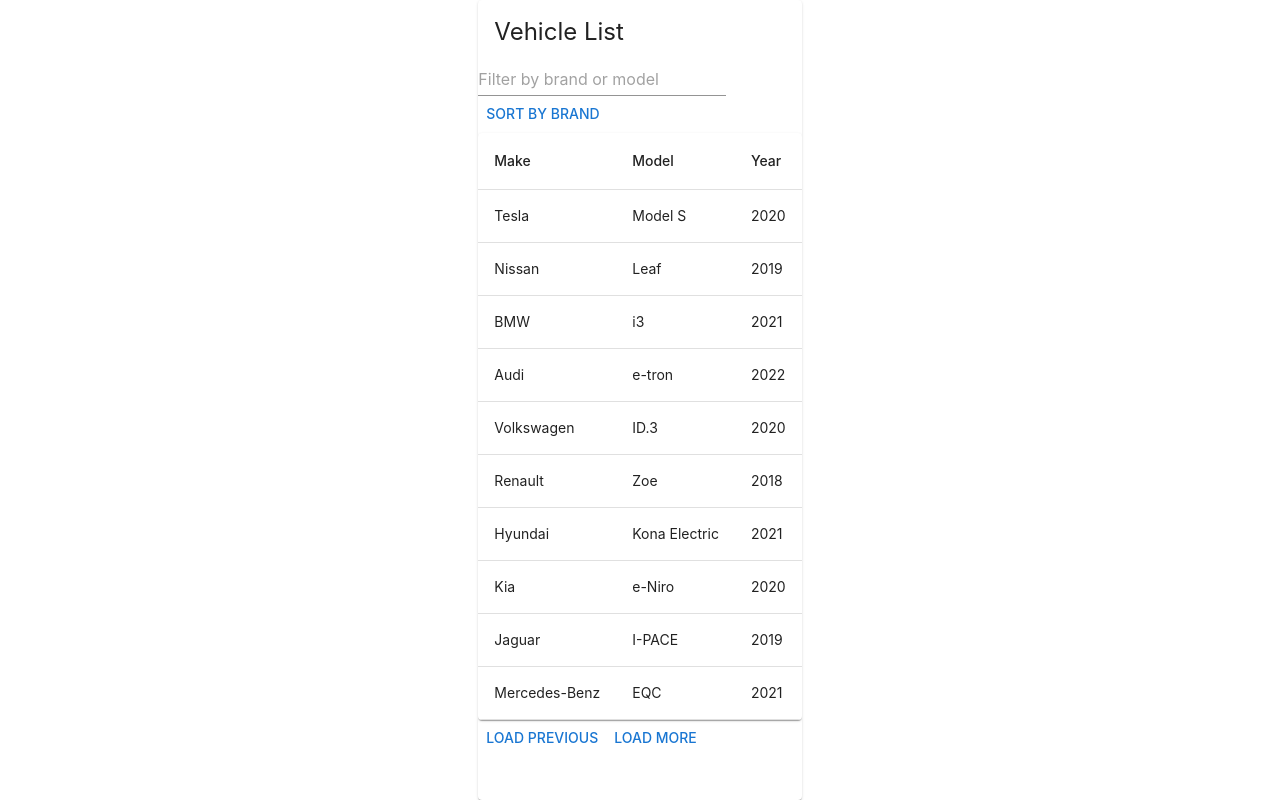
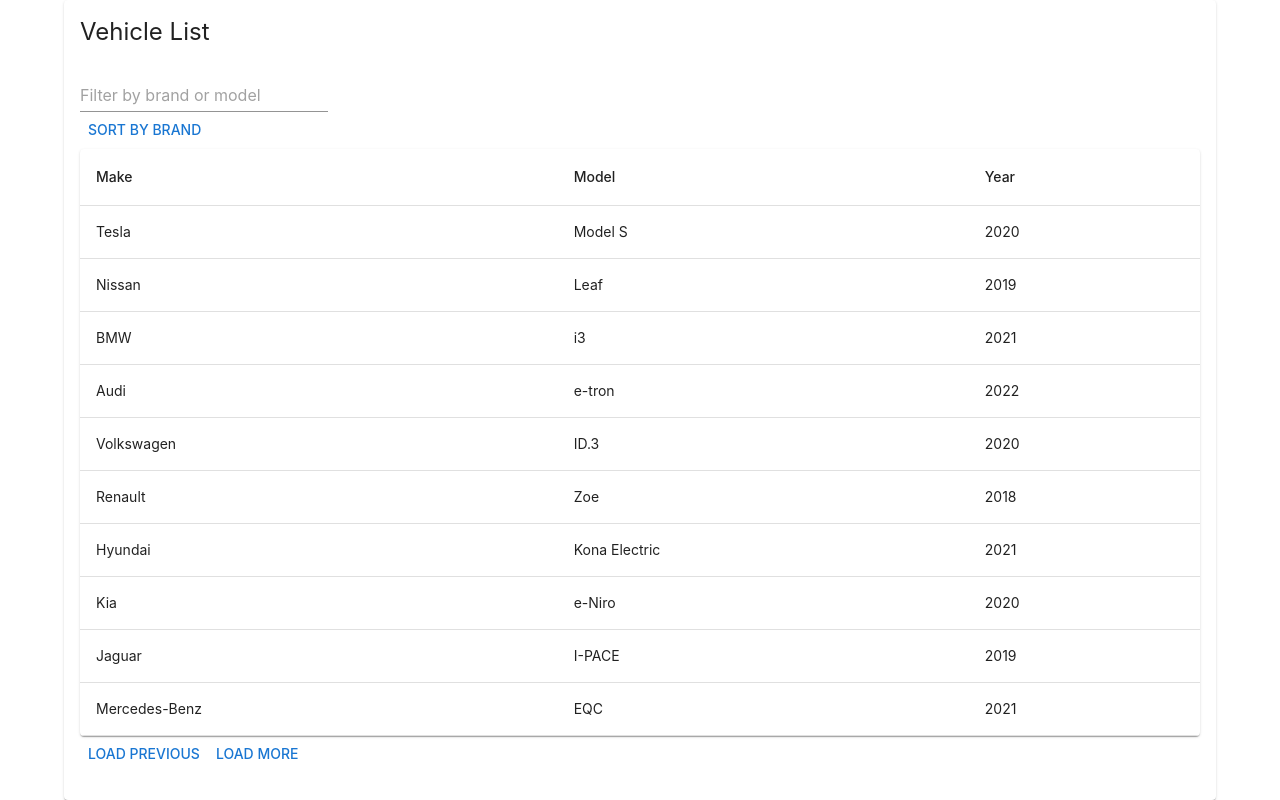
Before and after one commit to dixy-xavier/aampere-vehicles, a Next.js app: page /vehicles in a window 1280 px wide. Built offline with nearby package versions, Linux system fonts and the light colour scheme; what @mui/material-nextjs would draw is missing.

Commit message:
Corrects the layout

```diff
--- a/src/app/vehicles/page.tsx
+++ b/src/app/vehicles/page.tsx
@@ -1,7 +1,7 @@
 'use client';
 import { useCallback, useState } from 'react';
 import { useVehicleListActions, useVehicles } from './hooks';
-import { Box, Card, CardHeader, Container, Typography } from '@mui/material';
+import { Box, Card, CardContent, CardHeader, Container, Typography } from '@mui/material';
 import VehicleListContent from './VehicleListContent';
 
 const Vehicles = () => {
@@ -19,8 +19,9 @@
     return (
         <Container sx={{ height: "100%" }}>
             <Box display="flex" justifyContent="center" height="100%">
-                <Card>
+                <Card sx={{ width: "100%" }}>
                     <CardHeader title="Vehicle List" />
+                    <CardContent>
                         {loading ? (
                             <Typography>{vehicles.length === 0 ? 'Loading...' : 'Loading more vehicles...'}</Typography>
                         ) : (
@@ -40,6 +41,7 @@
                                 )}
                             </>
                         )}
+                    </CardContent>
                 </Card>
             </Box>
         </Container>
```
Lines whose indentation alone changed are shown as unchanged.
